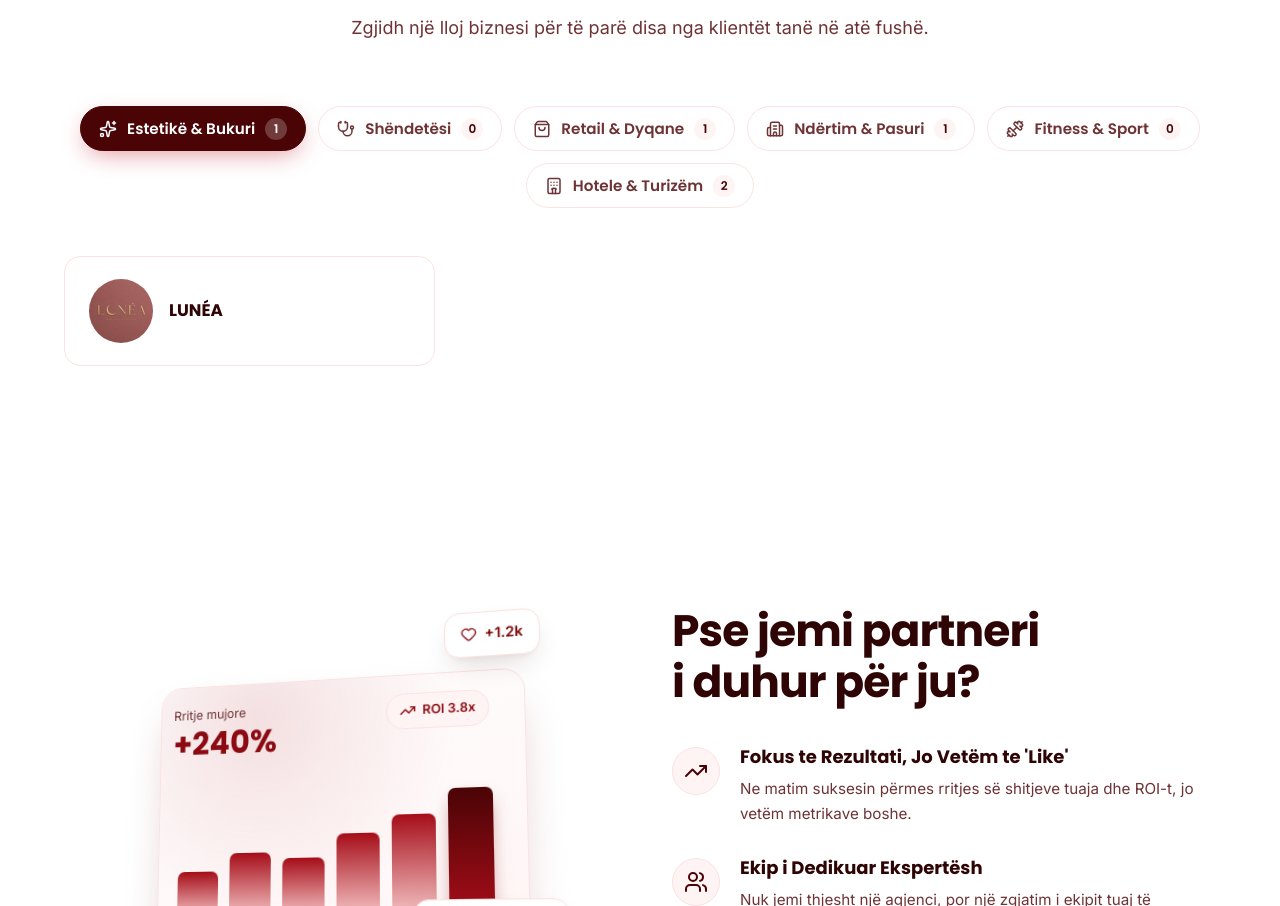
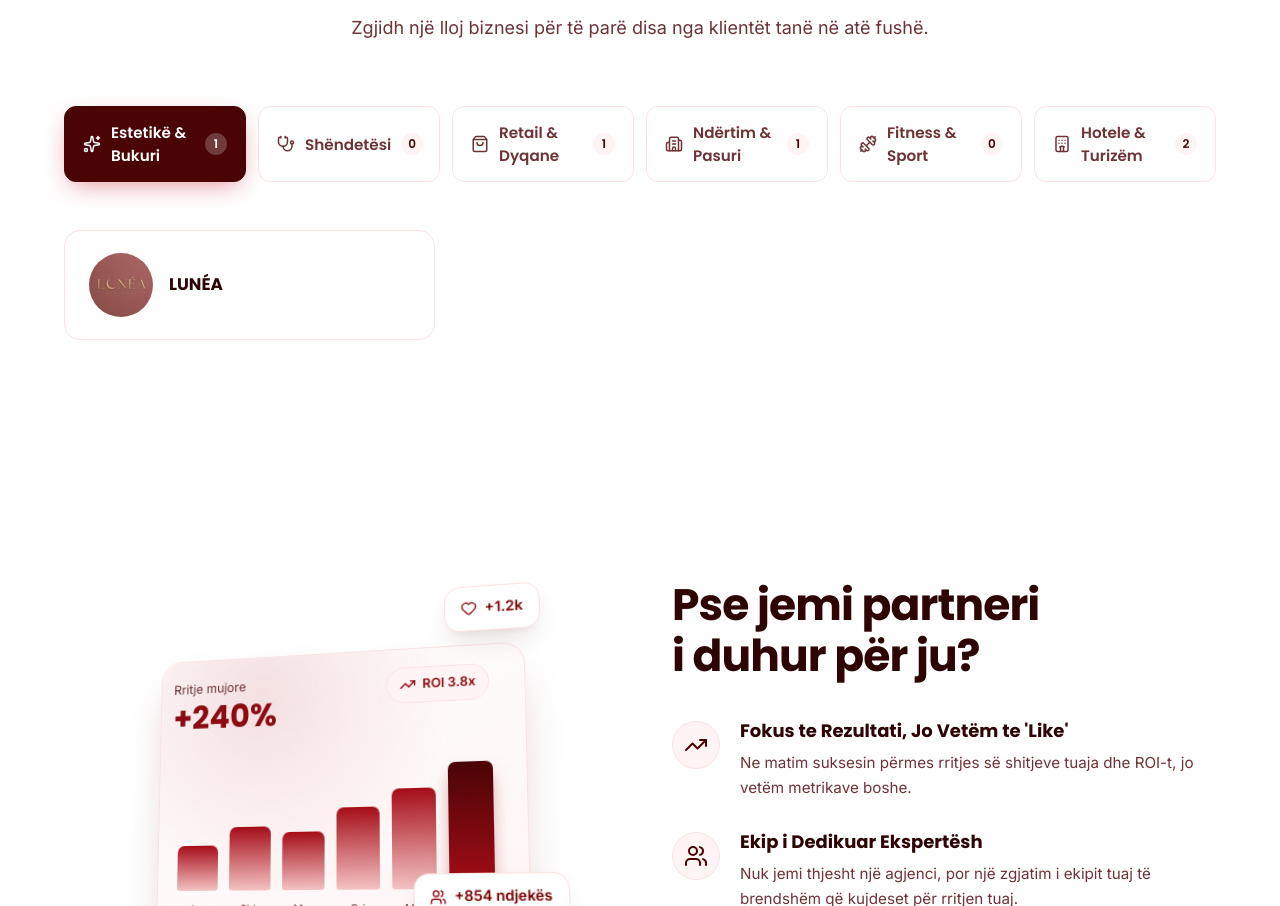
Before and after one commit to TheSlimShady09/Amai-Marketing, a React (Vite) app: page / in a window 1280 px wide. Shown: the part 1916-2822 px from the top of the page. Built offline with nearby package versions, Linux system fonts and the light colour scheme.

Commit message:
Make category tabs equal size

```diff
--- a/src/App.css
+++ b/src/App.css
@@ -475,19 +475,18 @@
 
 /* Bizneset — tab-a llojesh + rrjet biznesesh */
 .biz-tabs {
-  display: flex;
-  flex-wrap: wrap;
-  justify-content: center;
+  display: grid;
+  grid-template-columns: repeat(auto-fit, minmax(180px, 1fr));
   gap: 12px;
   margin-bottom: 48px;
 }
 
 .biz-tab {
-  display: inline-flex;
+  display: flex;
   align-items: center;
   gap: 10px;
-  padding: 10px 18px;
-  border-radius: 999px;
+  padding: 14px 18px;
+  border-radius: 12px;
   background: var(--white);
   border: 1px solid var(--border-color);
   color: var(--text-muted);
@@ -495,6 +494,7 @@
   font-weight: 600;
   font-size: 0.95rem;
   cursor: pointer;
+  text-align: left;
   transition: background-color var(--transition-normal),
               color var(--transition-normal),
               border-color var(--transition-normal),
@@ -529,6 +529,7 @@
   background: var(--red-50);
   color: var(--red-900);
   font-size: 0.75rem;
+  margin-left: auto;
 }
 
 .biz-tab.is-active .biz-tab-count {
```
